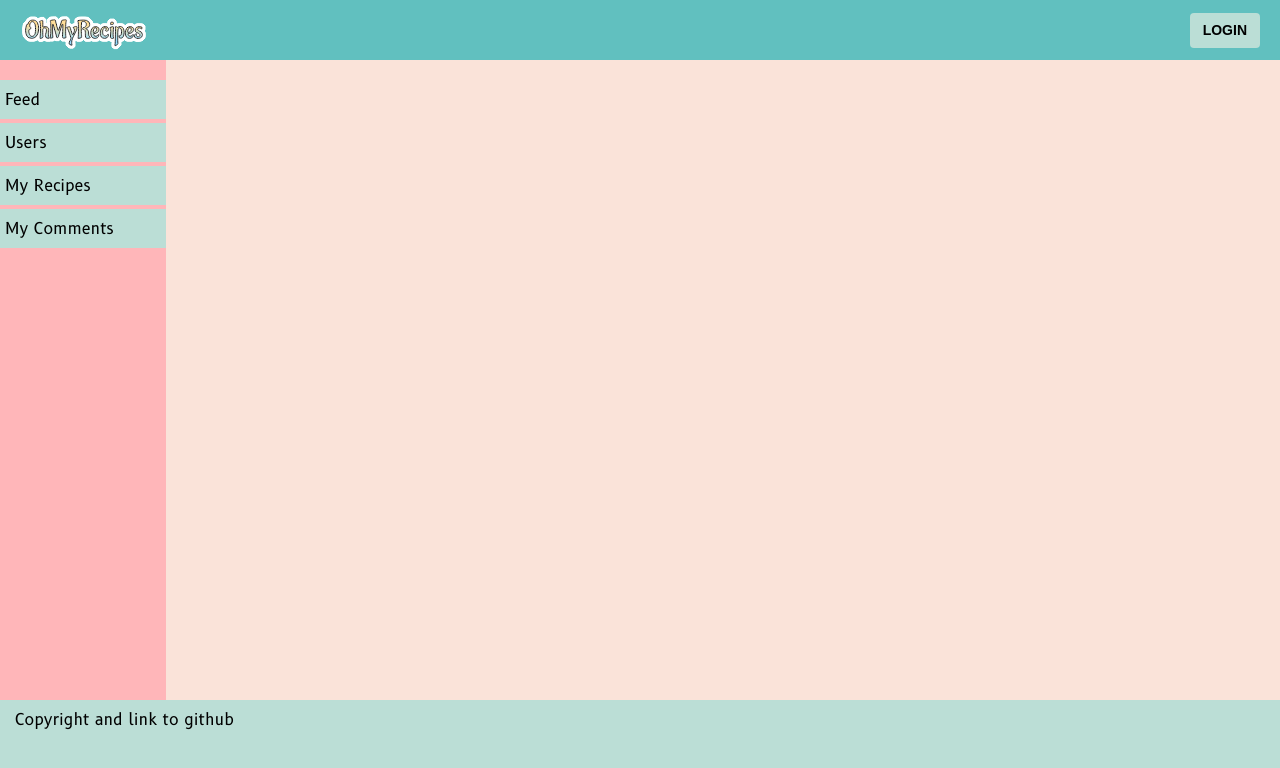
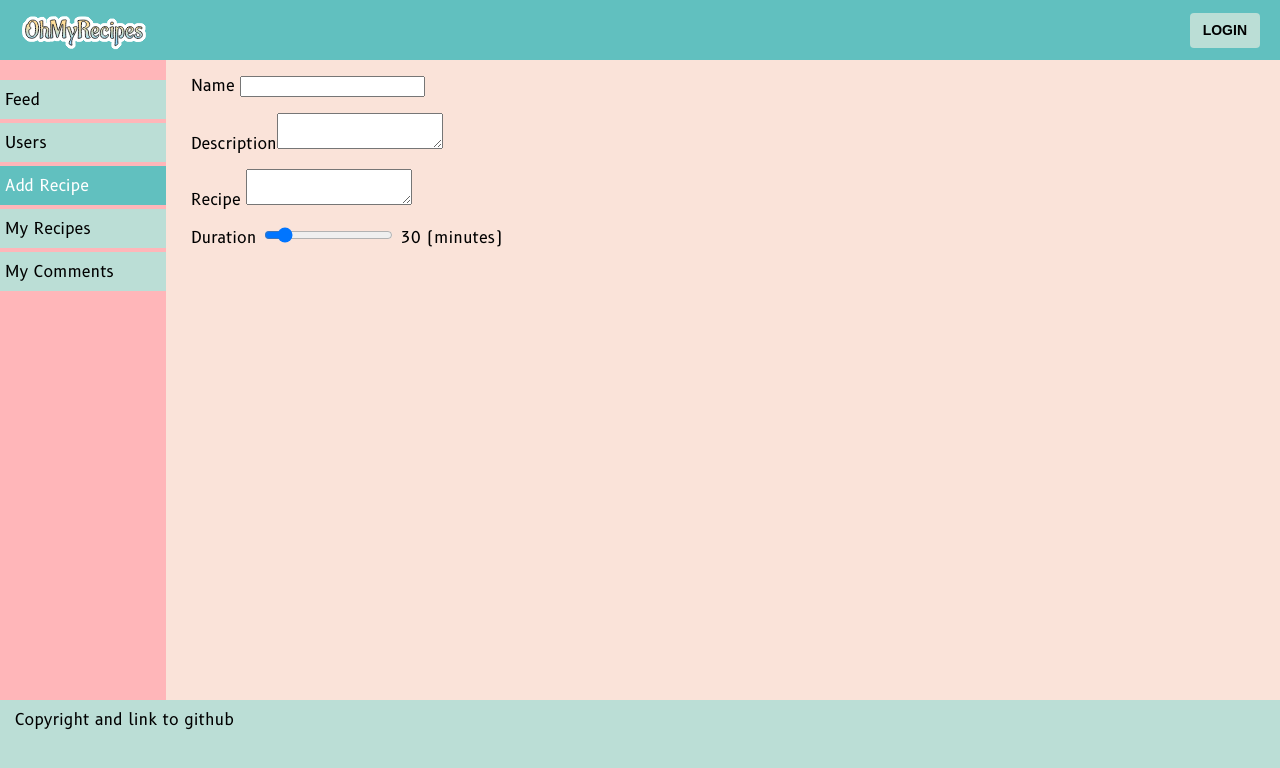
Before and after one commit to ArvApu/recipes-web-app, a Vue app: page /recipes-create in a window 1280 px wide. Shown: the top 768 px of the page. Built offline with nearby package versions, Linux system fonts and the light colour scheme; no server answers.

Commit message:
non styled input form added

```diff
--- a/src/components/NavLinks.vue
+++ b/src/components/NavLinks.vue
@@ -5,6 +5,9 @@
         </li>
         <li v-if="isAdmin">
           <router-link :to="{ path: 'users' }" exact-active-class="side-panel-exact-active" > Users </router-link>
+        </li>
+        <li>
+          <router-link :to="{ path: 'recipes-create' }" exact-active-class="side-panel-exact-active" > Add Recipe </router-link>
         </li>
         <li>
           <router-link :to="{ path: 'recipes' }" exact-active-class="side-panel-exact-active" > My Recipes </router-link>
--- a/src/router/index.js
+++ b/src/router/index.js
@@ -4,6 +4,7 @@ import Home from '../views/Home.vue'
 import Feed from '../views/Feed.vue'
 import Recipes from '../views/Recipes.vue'
 import Comments from '../views/Comments.vue'
+import RecipesCreate from '../views/RecipesCreate.vue'
 
 Vue.use(VueRouter)
 
@@ -29,6 +30,11 @@ const routes = [
     component: Recipes
   },
   {
+    path: '/recipes-create',
+    name: 'RecipesCreate',
+    component: RecipesCreate
+  },
+  {
     path: '/auth/callback',
     name: 'Auth',
     component: () => import('../views/Auth.vue')
--- /dev/null
+++ b/src/views/RecipesCreate.vue
@@ -0,0 +1,50 @@
+<template>
+    <div class='recipe-create'>
+        <form id="recipe-form">
+
+            <p>
+                <label for="name"> Name </label>
+                <input type="text" id="name" name="name" v-model="name" requried>
+            </p>
+
+            <p>
+                <label for="description"> Description</label>
+                <textarea id="description" name="description" v-model="description" requried/>
+            </p>
+
+            <p>
+                <label for="recipe"> Recipe </label>
+                <textarea id="recipe" name="recipe" v-model="recipe" requried/>
+            </p>
+
+            <p>
+                <label for="duration"> Duration </label>
+                <input type="range" min="10" max="180" value="this.duration" class="slider" id="duration" name="duration" v-model="duration" requried> {{ this.duration }} (minutes)
+            </p>
+
+        </form>
+    </div>
+</template>
+
+<script>
+import ApiFactory from '@/api/api.factory'
+
+const recipesApi = ApiFactory.get('recipes');
+
+export default {
+  name: 'RecipesCreate',
+  data() {
+    return {
+        name: null,
+        description: null,
+        recipe: null,
+        duration: 30
+    };
+  },
+  methods: {
+    store() {
+        recipesApi.create();
+    }
+  }
+}
+</script>
```
